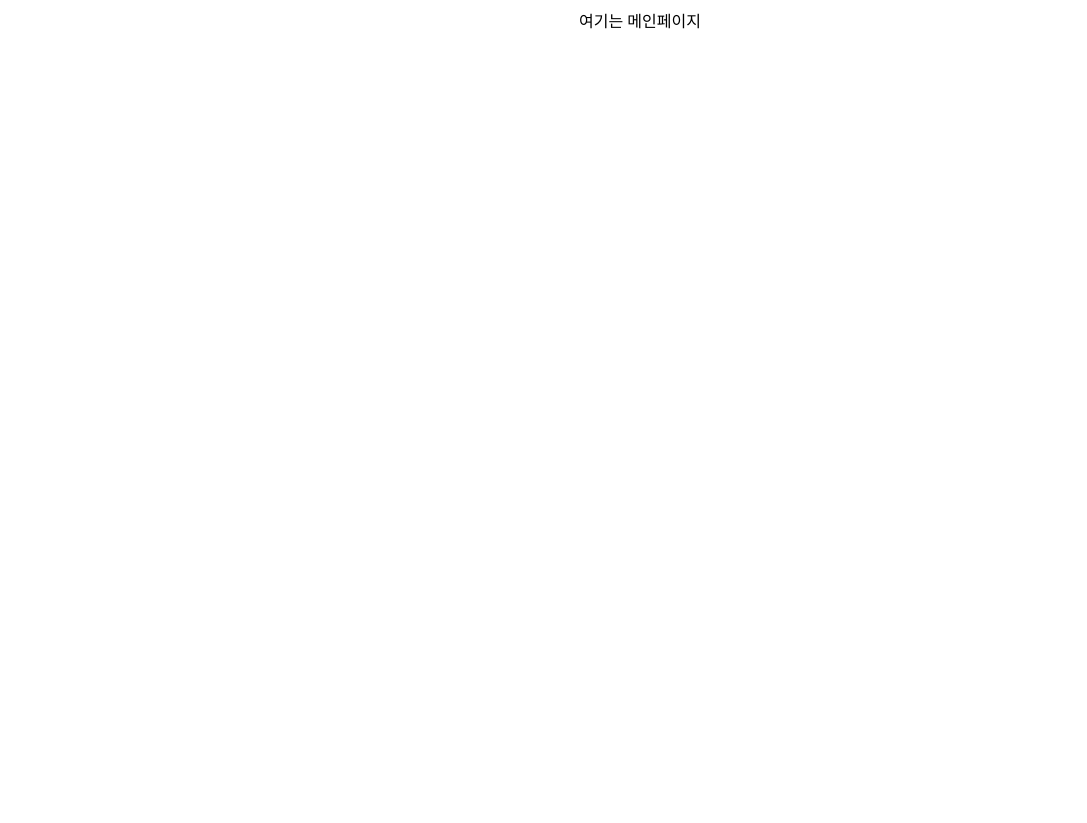
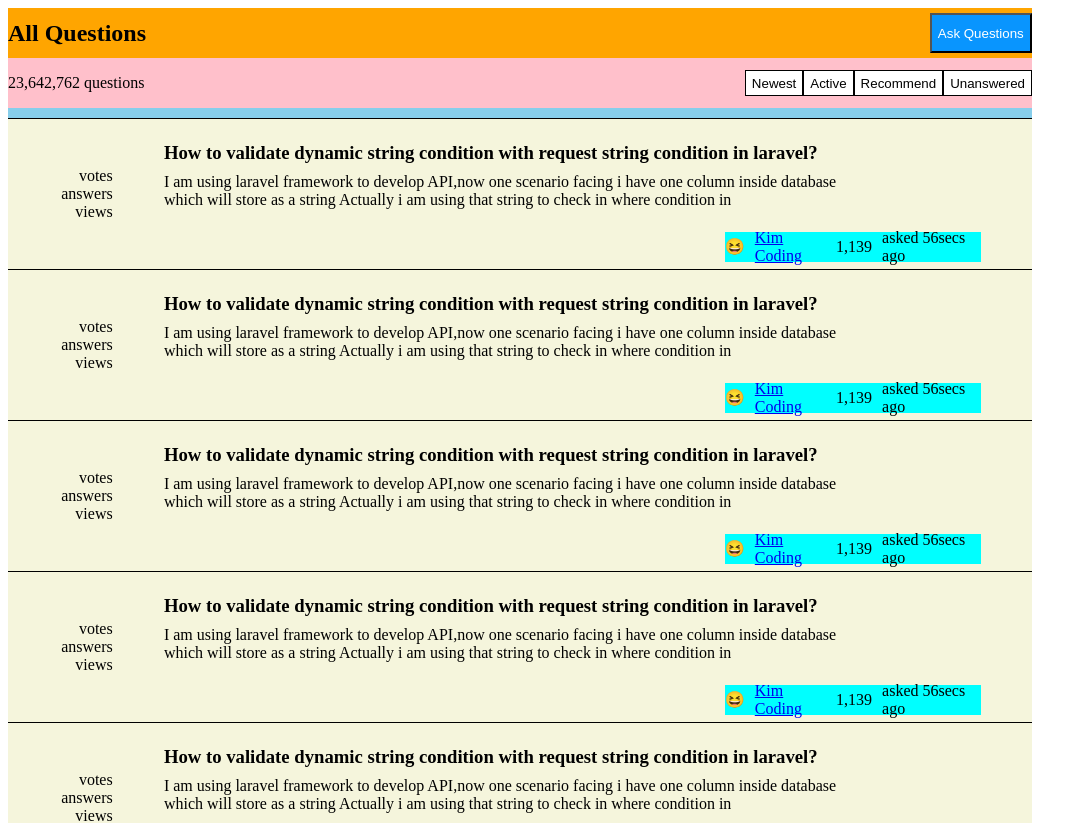
Before and after one commit to codestates-seb/seb43_pre_002, a React (Create React App) app in the folder client/: page / in a window 1280 px wide. Shown: the top 823 px of the page, without its empty margins (0-1087 px from the left). Before the commit the page ends 800 px from the top, so only its background shows below. Built offline with nearby package versions, Linux system fonts and the light colour scheme.

Commit message:
feat Home 화면 header, filter, questionList 추가 Home 화면 header, filter, questionList 추가
questionlist는 더미데이터 복사 해놓았습니다.

```diff
--- /dev/null
+++ b/client/src/components/HomeFilter.jsx
@@ -0,0 +1,40 @@
+import styled from 'styled-components';
+
+function HomeFilter() {
+	return (
+		<HomeFilterContainer>
+			<span>23,642,762 questions</span>
+			<div>
+				<button className="sort-button" type="button">
+					Newest
+				</button>
+				<button className="sort-button" type="button">
+					Active
+				</button>
+				<button className="sort-button" type="button">
+					Recommend
+				</button>
+				<button className="sort-button" type="button">
+					Unanswered
+				</button>
+			</div>
+		</HomeFilterContainer>
+	);
+}
+
+export default HomeFilter;
+
+const HomeFilterContainer = styled.div`
+	display: flex;
+	justify-content: space-between;
+	align-items: center;
+	width: 100%;
+	height: 50px;
+	background-color: pink;
+	margin-bottom: 10px;
+	.sort-button {
+		background-color: white;
+		border: solid 1px black;
+		height: 2em;
+	}
+`;
--- /dev/null
+++ b/client/src/components/HomeHeader.jsx
@@ -0,0 +1,28 @@
+import styled from 'styled-components';
+
+function HomeHeader() {
+	return (
+		<HomeHeaderContainer>
+			<h2>All Questions</h2>
+			<button className="ask-question" type="button">
+				Ask Questions
+			</button>
+		</HomeHeaderContainer>
+	);
+}
+export default HomeHeader;
+
+const HomeHeaderContainer = styled.header`
+	display: flex;
+	justify-content: space-between;
+	align-items: center;
+	width: 100%;
+	height: 50px;
+	background-color: orange;
+	.ask-question {
+		color: white;
+		background-color: #0995fe;
+		width: 10%;
+		height: 3em;
+	}
+`;
--- /dev/null
+++ b/client/src/components/QuestionContents.jsx
@@ -0,0 +1,34 @@
+import styled from 'styled-components';
+
+function QuestionContents() {
+	return (
+		<QuestionContentsContainer>
+			<h3 className="question-header">
+				How to validate dynamic string condition with request string condition
+				in laravel?
+			</h3>
+			<p className="question-body">
+				I am using laravel framework to develop API,now one scenario facing i
+				have one column inside database which will store as a string Actually i
+				am using that string to check in where condition in
+			</p>
+		</QuestionContentsContainer>
+	);
+}
+
+export default QuestionContents;
+
+const QuestionContentsContainer = styled.div`
+	display: flex;
+	flex-direction: column;
+
+	height: 80%;
+	padding: 0 2%;
+	.question-header {
+		margin: 1% 0 1% 0;
+	}
+	.question-body {
+		margin: 0;
+		width: 80%;
+	}
+`;
--- /dev/null
+++ b/client/src/components/QuestionInfo.jsx
@@ -0,0 +1,22 @@
+import styled from 'styled-components';
+
+function QuestionInfo() {
+	return (
+		<QuestionInfoContainer>
+			<div>votes</div>
+			<div>answers</div>
+			<div>views</div>
+		</QuestionInfoContainer>
+	);
+}
+
+export default QuestionInfo;
+
+const QuestionInfoContainer = styled.div`
+	display: flex;
+	flex-direction: column;
+	justify-content: right;
+	width: 15%;
+	text-align: right;
+	margin-right: 3%;
+`;
--- /dev/null
+++ b/client/src/components/QuestionItem.jsx
@@ -0,0 +1,26 @@
+import styled from 'styled-components';
+import QuestionInfo from './QuestionInfo';
+import QuestionUserInfo from './QuestionUserInfo';
+import QuestionContents from './QuestionContents';
+
+function QuestionItem() {
+	return (
+		<QuestionItemContainer>
+			<QuestionInfo />
+			<QuestionContents />
+			<QuestionUserInfo />
+		</QuestionItemContainer>
+	);
+}
+
+export default QuestionItem;
+
+const QuestionItemContainer = styled.div`
+	display: flex;
+	align-items: center;
+	width: 100%;
+	height: 150px;
+	background-color: beige;
+	position: relative;
+	border-top: 1px solid black;
+`;
--- /dev/null
+++ b/client/src/components/QuestionUserInfo.jsx
@@ -0,0 +1,32 @@
+import styled from 'styled-components';
+
+function QuestionUserInfo() {
+	return (
+		<QuestionUserInfoContainer>
+			<span className="user-icon">😆</span>
+			<a href="www.google.com" className="user-profile">
+				Kim Coding
+			</a>
+			<span className="user-activity">1,139</span>
+			<span className="user-updated">asked 56secs ago</span>
+		</QuestionUserInfoContainer>
+	);
+}
+
+export default QuestionUserInfo;
+
+const QuestionUserInfoContainer = styled.div`
+	display: flex;
+	align-items: center;
+	width: 25%;
+	height: 20%;
+	background-color: cyan;
+	position: absolute;
+	bottom: 5%;
+	right: 5%;
+	.user-icon,
+	.user-profile,
+	.user-activity {
+		margin-right: 10px;
+	}
+`;
--- a/client/src/pages/Home.jsx
+++ b/client/src/pages/Home.jsx
@@ -1,12 +1,27 @@
 import styled from 'styled-components';
+import HomeHeader from '../components/HomeHeader';
+import HomeFilter from '../components/HomeFilter';
+import QuestionItem from '../components/QuestionItem';
+
+function Home() {
+	return (
+		<HomeContainer>
+			<HomeHeader />
+			<HomeFilter />
+			<QuestionItem />
+			<QuestionItem />
+			<QuestionItem />
+			<QuestionItem />
+			<QuestionItem />
+			<QuestionItem />
+		</HomeContainer>
+	);
+}
+export default Home;
 
 const HomeContainer = styled.div`
 	display: flex;
-	justify-content: center;
-	align-items: center;
+	flex-direction: column;
+	background-color: skyblue;
+	width: 80vw;
 `;
-
-function Home() {
-	return <HomeContainer>여기는 메인페이지</HomeContainer>;
-}
-export default Home;
```
